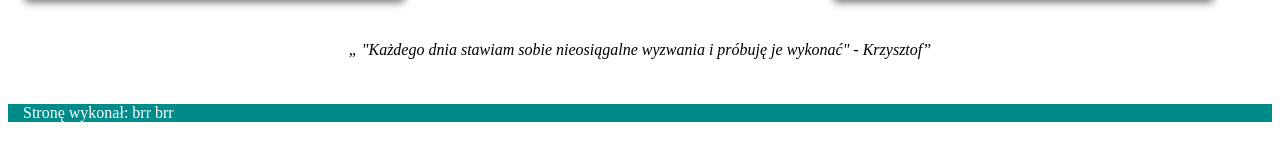
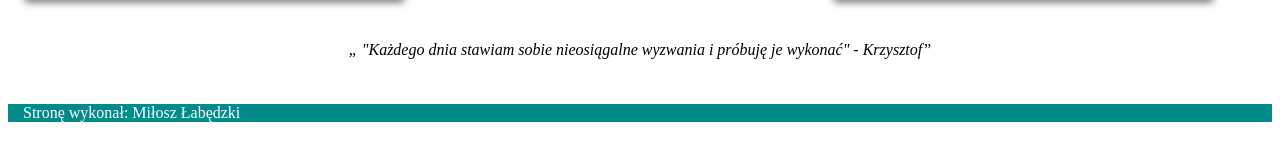
Before and after one commit to milosz-labedzki/INF03-Exam-Solutions, a PHP site: page /pracownicy.php in a window 1280 px wide. Shown: the part 644-800 px from the top of the page. Run offline with PHP 8.4, Linux system fonts and the light colour scheme.

Commit message:
Update pracownicy.php

```diff
--- a/inf03_2024_06_10/pracownicy.php
+++ b/inf03_2024_06_10/pracownicy.php
@@ -63,7 +63,7 @@
 
 
     <footer>
-        <p>Stronę wykonał: brr brr</p>
+        <p>Stronę wykonał: Miłosz Łabędzki</p>
     </footer>
 
     <script>
```
